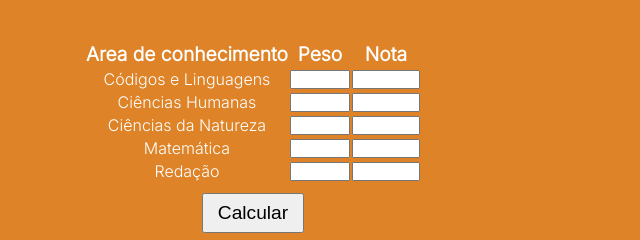
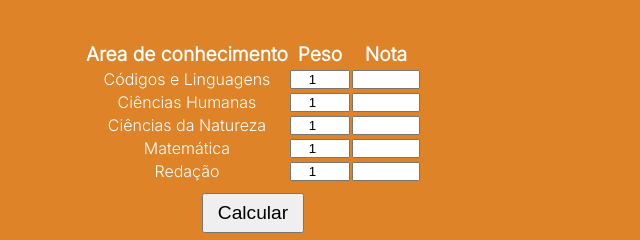
Before and after one commit to danieldesousa1080/medias-enem, a plain HTML site: page index.html in a window 1280 px wide. Both pictures are taken after a click on the button "Calcular minha nota". Shown: the part 180-420 px from the top of the page, 387-1027 px from the left. Drawn offline with Linux system fonts and the light colour scheme.

Commit message:
adicionados pesos padrões - styles/style.css

```diff
--- a/index.html
+++ b/index.html
@@ -32,27 +32,27 @@
                 </tr>
                 <tr>
                     <td>Códigos e Linguagens</td>
-                    <td><input type="number" class="Ling-P" min="0" max="4" step=".5"></td>
+                    <td><input type="number" class="Ling-P" min="0" value="1" max="4" step=".5"></td>
                     <td><input type="number" class="Ling-N" min="0" max="1000"></td>
                 </tr>
                 <tr>
                     <td>Ciências Humanas</td>
-                    <td><input type="number" class="Hum-P"  min="0" max="4" step=".5"></td>
+                    <td><input type="number" class="Hum-P"  min="0" value="1" max="4" step=".5"></td>
                     <td><input type="number" class="Hum-N"  min="0" max="1000"></td>
                 </tr>
                 <tr>
                     <td>Ciências da Natureza</td>
-                    <td><input type="number" class="Nat-P" min="0" max="4" step=".5"></td>
+                    <td><input type="number" class="Nat-P" min="0" value="1" max="4" step=".5"></td>
                     <td><input type="number" class="Nat-N" min="0" max="1000"></td>
                 </tr>
                 <tr>
                     <td>Matemática</td>
-                    <td><input type="number" class="Mat-P" min="0" max="4" step=".5"></td>
+                    <td><input type="number" class="Mat-P" min="0" value="1" max="4" step=".5"></td>
                     <td><input type="number" class="Mat-N" min="0" max="1000"></td>
                 </tr>
                 <tr>
                     <td>Redação</td>
-                    <td><input type="number" class="Red-P" min="0" max="4" step=".5"></td>
+                    <td><input type="number" class="Red-P" min="0" value="1" max="4" step=".5"></td>
                     <td><input type="number" class="Red-N" min="0" max="1000"></td>
                 </tr>
             </table>
--- a/styles/style.css
+++ b/styles/style.css
@@ -125,3 +125,8 @@ main {
     top: 40%;
     left: 2%;
 }
+
+td input {
+    text-align: center;
+
+}
```
